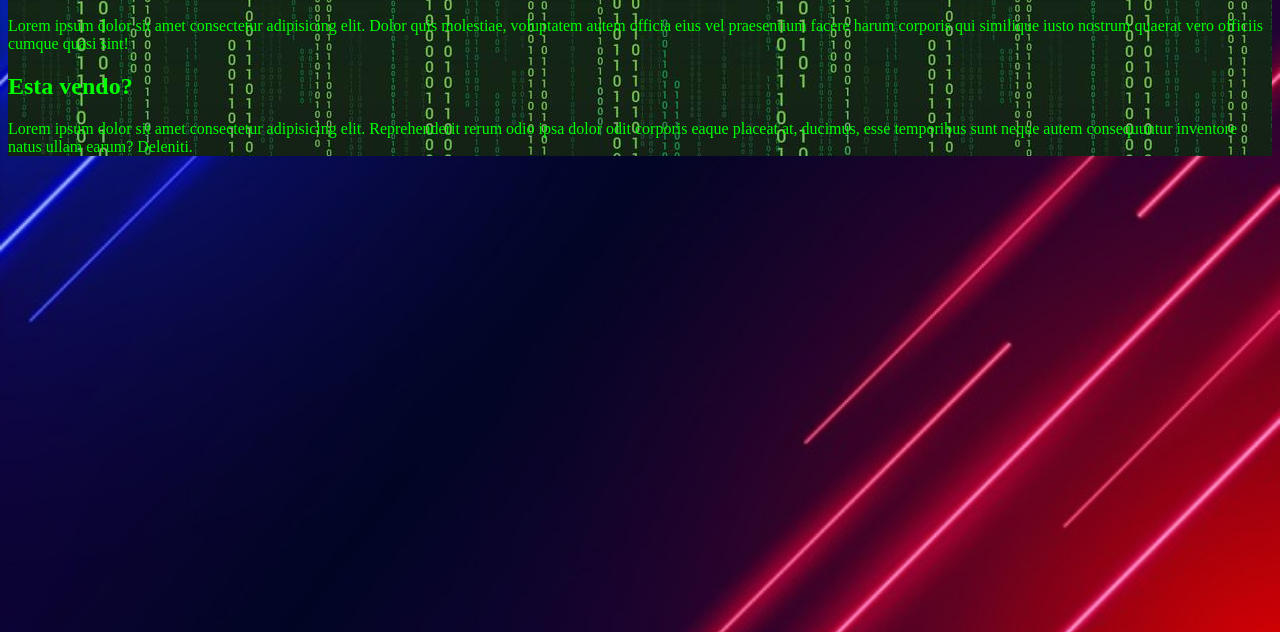
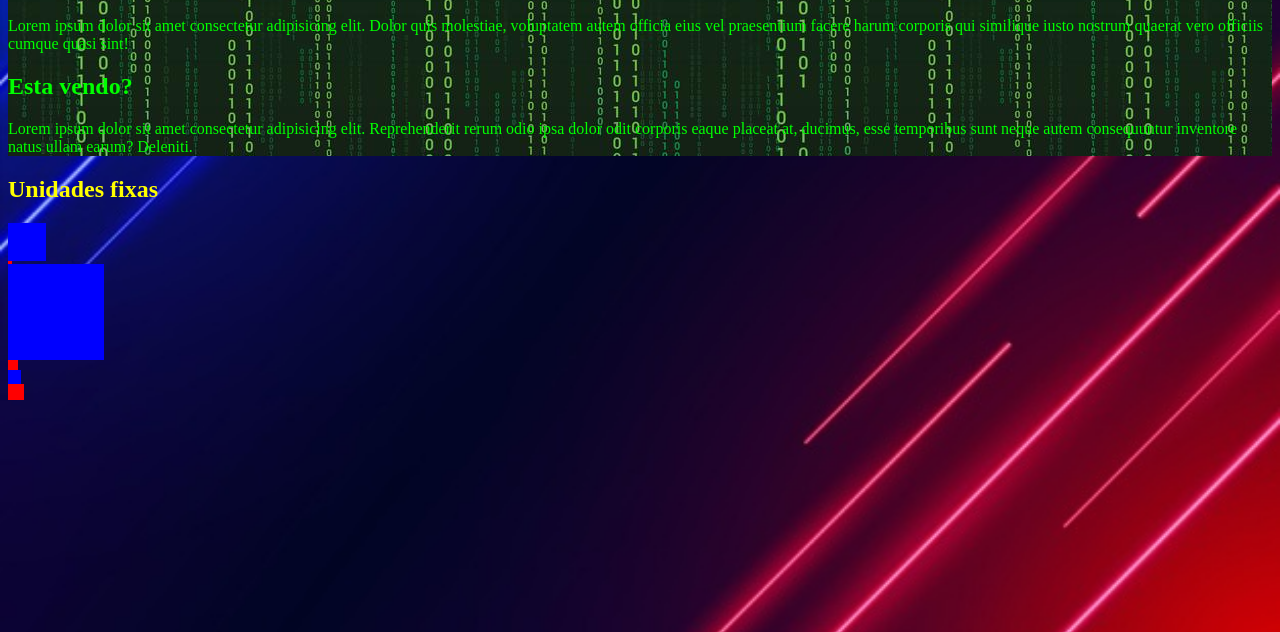
Before and after one commit to phzsantos/Learning_WEB, a plain HTML site: page Area-de-testes/css.html in a window 1280 px wide. Shown: the part 168-800 px from the top of the page. Drawn offline with Linux system fonts and the light colour scheme.

Commit message:
Unidades de medida fixas

```diff
--- a/Area-de-testes/css.html
+++ b/Area-de-testes/css.html
@@ -20,5 +20,13 @@
 
 			<p>Lorem ipsum dolor sit amet consectetur adipisicing elit. Reprehenderit rerum odio ipsa dolor odit corporis eaque placeat at, ducimus, esse temporibus sunt neque autem consequuntur inventore natus ullam earum? Deleniti.</p>
 		</div>
+
+		<h2 class="titulos"> Unidades fixas </h2>
+		<div id="cm"></div>
+		<div id="mm"></div>
+		<div id="in"></div>
+		<div id="px"></div>
+		<div id="pt"></div>
+		<div id="pc"></div>
 	</body>
 </html>
--- a/Area-de-testes/css/style.css
+++ b/Area-de-testes/css/style.css
@@ -9,6 +9,10 @@ h1{
     background-color: black;
 }
 
+.titulos{
+    color: #FFFF00;
+}
+
 #Principal{
     color: #FF0000;
 }
@@ -17,3 +21,39 @@ h1{
     color: rgb(0,255,0);
     background-image: url(../imagens/fundo-texto.jpg);
 }
+
+#cm{
+    background-color: blue;
+    width: 1cm;
+    height: 1cm;
+}
+
+#mm{
+    background-color: red;
+    width: 1mm;
+    height: 1mm;
+}
+
+#in{
+    background-color: blue;
+    width: 1in;
+    height: 1in;
+}
+
+#px{
+    background-color: red;
+    width: 10px;
+    height: 10px;
+}
+
+#pt{
+    background-color: blue;
+    width: 10pt;
+    height: 10pt;
+}
+
+#pc{
+    background-color: red;
+    width: 1pc;
+    height: 1pc;
+}
```
